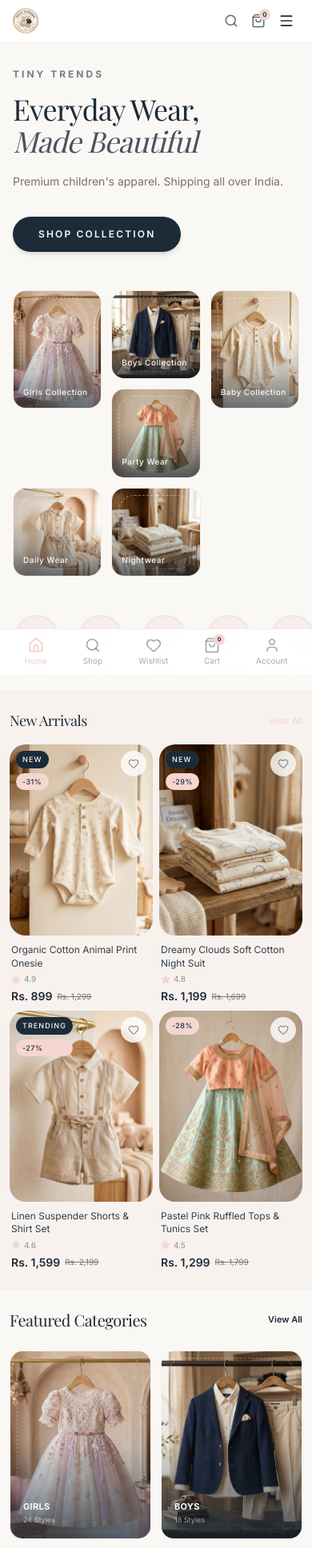
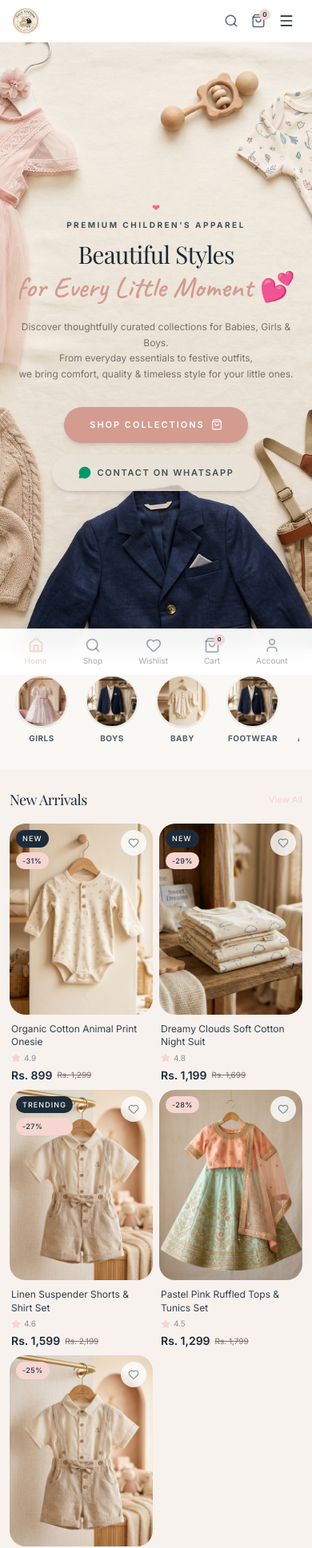
Before and after one commit to akashkuppattil-dev/Euro-Edge-, a Next.js app: page / in a window 390 px wide. Shown: the top 1936 px of the page at 80% size. Built offline with nearby package versions, Linux system fonts and the light colour scheme; a web font is replaced by a local one.

Commit message:
Implement actual image file sharing on mobile via Web Share API, fix category chips below hero, and align grids

```diff
--- a/app/globals.css
+++ b/app/globals.css
@@ -43,6 +43,7 @@
 @theme inline {
   --font-sans: var(--font-inter), 'Inter', sans-serif;
   --font-serif: var(--font-playfair), 'Playfair Display', 'Georgia', serif;
+  --font-script: var(--font-caveat), 'Caveat', cursive;
   --font-mono: 'Geist Mono', 'Geist Mono Fallback';
   --color-background: var(--background);
   --color-foreground: var(--foreground);
--- a/app/product/[slug]/page.tsx
+++ b/app/product/[slug]/page.tsx
@@ -47,7 +47,7 @@ export default function ProductDetailPage({ params }: { params: any }) {
     ((product.originalPrice - product.price) / product.originalPrice) * 100
   )
 
-  const handleWhatsAppOrder = () => {
+  const handleWhatsAppOrder = async () => {
     if (!selectedSize) {
       alert("Please select a size first.")
       return
@@ -64,7 +64,33 @@ I'm interested in the following product:
 
 Please let me know its availability.`
 
-    const encoded = encodeURIComponent(message)
+    // Attempt to share the actual image file using the Web Share API (supported on mobile browsers)
+    if (typeof navigator !== "undefined" && navigator.share && navigator.canShare) {
+      try {
+        const response = await fetch(product.image)
+        const blob = await response.blob()
+        const file = new File([blob], `${product.slug}.png`, { type: blob.type })
+
+        if (navigator.canShare({ files: [file] })) {
+          await navigator.share({
+            files: [file],
+            title: product.name,
+            text: message,
+          })
+          return
+        }
+      } catch (err) {
+        console.error("Web Share failed, falling back to URL link:", err)
+      }
+    }
+
+    // Fallback for desktop or unsupported browsers (wa.me text link with rich preview URL fallback)
+    const fallbackMessage = `${message}
+
+• Product Image: ${window.location.origin}${product.image}
+• Product Link: ${window.location.href}`
+
+    const encoded = encodeURIComponent(fallbackMessage)
     const url = `https://wa.me/918129780324?text=${encoded}`
     window.open(url, "_blank")
   }
--- a/components/best-sellers.tsx
+++ b/components/best-sellers.tsx
@@ -4,7 +4,7 @@ import Link from "next/link"
 
 export function BestSellers() {
   // Pull products marked as Best Seller, Premium, or Festive
-  const bestSellers = allProducts.filter((p) => p.badge === "Best Seller" || p.badge === "Premium" || p.badge === "Festive" || p.id === "1" || p.id === "2" || p.id === "8").slice(0, 5)
+  const bestSellers = allProducts.filter((p) => p.badge === "Best Seller" || p.badge === "Premium" || p.badge === "Festive" || p.id === "1" || p.id === "2" || p.id === "8" || p.id === "6").slice(0, 5)
 
   return (
     <section className="py-6 md:py-16 lg:py-24 px-3 md:px-12">
--- a/components/category-chips.tsx
+++ b/components/category-chips.tsx
@@ -1,52 +1,49 @@
 "use client"
 
 import Link from "next/link"
+import Image from "next/image"
 
 const categories = [
-  { label: "Girls Collection", short: "GC", href: "/shop?category=girls+collection" },
-  { label: "Boys Collection", short: "BC", href: "/shop?category=boys+collection" },
-  { label: "Baby Collection", short: "Baby", href: "/shop?category=baby+collection" },
-  { label: "Footwear", short: "FW", href: "/shop?category=footwear" },
-  { label: "Accessories", short: "AC", href: "/shop?category=accessories" },
-  { label: "Toys", short: "TY", href: "/shop?category=toys" },
+  { label: "Girls", image: "/images/product-1.png", href: "/shop?category=girls+collection" },
+  { label: "Boys", image: "/images/product-2.png", href: "/shop?category=boys+collection" },
+  { label: "Baby", image: "/images/product-4.png", href: "/shop?category=baby+collection" },
+  { label: "Footwear", image: "/images/product-2.png", href: "/shop?category=footwear" },
+  { label: "Accessories", image: "/images/product-5.png", href: "/shop?category=accessories" },
+  { label: "Toys", image: "/images/product-6.png", href: "/shop?category=toys" },
 ]
 
 export function CategoryChips() {
   return (
-    <section className="py-4 md:py-8 md:px-12">
+    <section className="py-6 md:py-10 px-4 md:px-12 bg-background border-b border-border/20">
       <div className="max-w-7xl mx-auto">
-        {/* Mobile - Horizontal scroll with icon circles */}
-        <div className="md:hidden">
-          <div className="flex gap-5 overflow-x-auto scrollbar-hide pb-1 px-4">
-            {categories.map((cat) => (
-              <Link
-                key={cat.label}
-                href={cat.href}
-                className="flex flex-col items-center gap-1.5 flex-shrink-0 group"
-              >
-                <div className="w-14 h-14 rounded-full bg-secondary border-2 border-border/50 flex items-center justify-center text-xs font-serif font-bold text-accent group-hover:bg-accent/10 group-hover:border-accent/40 transition-all duration-200">
-                  {cat.short}
-                </div>
-                <span className="text-[10px] font-sans text-foreground/60 text-center w-[60px] leading-tight line-clamp-2">
-                  {cat.label.replace(" Collection", "")}
-                </span>
-              </Link>
-            ))}
-          </div>
-        </div>
 
-        {/* Desktop - Pill chips */}
-        <div className="hidden md:flex flex-wrap items-center justify-center gap-3">
+        {/* Horizontal scroll on mobile, flex grid on desktop */}
+        <div className="flex md:flex-wrap items-center justify-start md:justify-center gap-6 md:gap-8 overflow-x-auto scrollbar-hide py-2 px-1 md:overflow-visible md:py-0 md:px-0">
           {categories.map((cat) => (
             <Link
               key={cat.label}
               href={cat.href}
-              className="px-5 py-2.5 border border-border rounded-full text-xs tracking-[0.1em] uppercase text-foreground/70 hover:bg-primary hover:text-primary-foreground hover:border-primary transition-all duration-300 font-sans"
+              className="flex flex-col items-center flex-shrink-0 group text-center cursor-pointer select-none"
             >
-              {cat.label}
+              {/* Circle Image Wrapper */}
+              <div className="relative w-16 h-16 md:w-24 md:h-24 rounded-full overflow-hidden border border-border/60 group-hover:border-accent shadow-sm group-hover:shadow-md transition-all duration-300">
+                <Image
+                  src={cat.image}
+                  alt={cat.label}
+                  fill
+                  className="object-cover object-top transition-transform duration-500 group-hover:scale-105"
+                  sizes="(max-width: 768px) 64px, 96px"
+                />
+              </div>
+
+              {/* Label below */}
+              <span className="mt-2 text-[10px] md:text-[11px] tracking-wider font-sans font-bold text-foreground/75 uppercase group-hover:text-accent-foreground transition-colors leading-tight">
+                {cat.label}
+              </span>
             </Link>
           ))}
         </div>
+
       </div>
     </section>
   )
--- a/components/featured-categories.tsx
+++ b/components/featured-categories.tsx
@@ -1,114 +1,79 @@
 import Image from "next/image"
 import Link from "next/link"
-import { ArrowRight } from "lucide-react"
 
 const categories = [
   {
     title: "Girls Collection",
     image: "/images/product-1.png",
     href: "/shop?category=girls+collection",
-    count: "24 Styles",
   },
   {
     title: "Boys Collection",
     image: "/images/product-2.png",
     href: "/shop?category=boys+collection",
-    count: "18 Styles",
   },
   {
     title: "Baby Collection",
     image: "/images/product-4.png",
     href: "/shop?category=baby+collection",
-    count: "16 Styles",
   },
   {
-    title: "Baby Footwear",
+    title: "Footwear",
     image: "/images/product-2.png",
     href: "/shop?category=footwear",
-    count: "8 Styles",
   },
   {
-    title: "Baby Accessories",
+    title: "Accessories",
     image: "/images/product-5.png",
     href: "/shop?category=accessories",
-    count: "12 Styles",
   },
   {
-    title: "Toys & Soft Play",
+    title: "Toys",
     image: "/images/product-6.png",
     href: "/shop?category=toys",
-    count: "10 Styles",
   },
 ]
 
 export function FeaturedCategories() {
   return (
-    <section className="py-6 md:py-16 lg:py-24 px-3 md:px-12 bg-background">
+    <section className="py-12 md:py-20 px-4 md:px-12 bg-background border-b border-border/30">
       <div className="max-w-7xl mx-auto">
         {/* Header */}
-        <div className="flex items-center justify-between mb-6 md:mb-12 md:justify-center md:flex-col md:text-center">
-          <h2 className="font-serif text-xl md:text-3xl lg:text-5xl text-foreground tracking-tight">
-            Featured Categories
+        <div className="text-center mb-8 md:mb-12">
+          <span className="text-xs tracking-[0.25em] uppercase text-accent-foreground/60 font-sans font-bold">
+            Explore
+          </span>
+          <h2 className="font-serif text-2xl md:text-3xl lg:text-4xl mt-3 text-foreground tracking-tight">
+            Shop by Category
           </h2>
-          <Link href="/shop" className="text-[11px] text-accent-foreground font-sans font-semibold md:hidden">
-            View All
-          </Link>
-          <p className="hidden md:block mt-3 text-muted-foreground text-sm font-sans">
-            Shop premium handpicked collections for your little ones
+          <p className="mt-2 text-muted-foreground text-xs md:text-sm font-sans">
+            Find the perfect styles across our collections
           </p>
         </div>
 
-        {/* Mobile - 2 column grid */}
-        <div className="md:hidden grid grid-cols-2 gap-3">
+        {/* Circular Chips - Scrollable on mobile, grid of 6 on desktop */}
+        <div className="flex md:grid md:grid-cols-6 items-center md:justify-items-center gap-6 overflow-x-auto scrollbar-hide py-4 px-2 md:overflow-visible md:py-0 md:px-0">
           {categories.map((cat) => (
-            <Link key={cat.title} href={cat.href} className="group relative rounded-2xl overflow-hidden aspect-[3/4] border border-border/30">
-              <Image
-                src={cat.image}
-                alt={cat.title}
-                fill
-                className="object-cover transition-transform duration-500 group-active:scale-105"
-                sizes="50vw"
-              />
-              <div className="absolute inset-2 border border-dashed border-white/30 rounded-xl pointer-events-none" />
-              <div className="absolute inset-0 bg-gradient-to-t from-primary/70 via-primary/10 to-transparent" />
-              <div className="absolute bottom-0 left-0 right-0 p-4">
-                <h3 className="text-[11px] font-sans font-bold text-primary-foreground tracking-wide uppercase">
-                  {cat.title.replace(" Collection", "")}
-                </h3>
-                <p className="text-[9px] text-primary-foreground/60 font-sans mt-0.5">
-                  {cat.count}
-                </p>
+            <Link
+              key={cat.title}
+              href={cat.href}
+              className="group flex flex-col items-center flex-shrink-0 text-center cursor-pointer select-none"
+            >
+              {/* Circle Image Wrapper */}
+              <div className="relative w-24 h-24 md:w-32 md:h-32 rounded-full overflow-hidden border border-border/60 hover:border-accent shadow-sm hover:shadow-md transition-all duration-300">
+                <Image
+                  src={cat.image}
+                  alt={cat.title}
+                  fill
+                  className="object-cover object-top transition-transform duration-500 group-hover:scale-105"
+                  sizes="(max-width: 768px) 96px, 128px"
+                />
               </div>
-            </Link>
-          ))}
-        </div>
 
-        {/* Desktop - 3 column grid */}
-        <div className="hidden md:grid grid-cols-3 gap-6">
-          {categories.map((cat) => (
-            <Link key={cat.title} href={cat.href} className="group relative rounded-2xl overflow-hidden aspect-[3/4] border border-border/30 shadow-sm hover:shadow-md transition-all duration-300">
-              <Image
-                src={cat.image}
-                alt={cat.title}
-                fill
-                className="object-cover transition-transform duration-700 group-hover:scale-103"
-                sizes="33vw"
-              />
-              <div className="absolute inset-3 border border-dashed border-white/20 rounded-xl group-hover:border-accent/40 transition-colors pointer-events-none" />
-              <div className="absolute inset-0 bg-gradient-to-t from-primary/60 via-transparent to-transparent" />
-              <div className="absolute bottom-0 left-0 right-0 p-6 flex items-end justify-between">
-                <div>
-                  <p className="text-[10px] tracking-[0.2em] uppercase text-primary-foreground/60 font-sans">
-                    {cat.count}
-                  </p>
-                  <h3 className="font-serif text-xl text-primary-foreground mt-1">
-                    {cat.title}
-                  </h3>
-                </div>
-                <div className="w-9 h-9 bg-primary-foreground/10 backdrop-blur-sm rounded-full flex items-center justify-center opacity-0 group-hover:opacity-100 transition-all duration-300">
-                  <ArrowRight className="w-4 h-4 text-primary-foreground" />
-                </div>
-              </div>
+              {/* Category Name Label below */}
+              <span className="mt-3 text-[11px] md:text-xs tracking-wider font-sans font-bold text-foreground/75 uppercase group-hover:text-accent-foreground transition-colors max-w-[100px] leading-tight">
+                {cat.title.replace(" Collection", "")}
+              </span>
             </Link>
           ))}
         </div>
--- a/components/hero-section.tsx
+++ b/components/hero-section.tsx
@@ -2,116 +2,72 @@
 
 import Link from "next/link"
 import Image from "next/image"
-import { Check, MessageCircle } from "lucide-react"
-
-const collageCards = [
-  {
-    label: "Girls Collection",
-    image: "/images/product-1.png",
-    aspect: "aspect-[3/4]",
-    gridSpan: "col-span-1 row-span-2",
-    href: "/shop?category=girls+collection"
-  },
-  {
-    label: "Boys Collection",
-    image: "/images/product-2.png",
-    aspect: "aspect-square",
-    gridSpan: "col-span-1",
-    href: "/shop?category=boys+collection"
-  },
-  {
-    label: "Baby Collection",
-    image: "/images/product-4.png",
-    aspect: "aspect-[3/4]",
-    gridSpan: "col-span-1 row-span-2",
-    href: "/shop?category=baby+collection"
-  },
-  {
-    label: "Party Wear",
-    image: "/images/product-3.png",
-    aspect: "aspect-square",
-    gridSpan: "col-span-1",
-    href: "/shop?category=girls+collection"
-  },
-  {
-    label: "Daily Wear",
-    image: "/images/product-6.png",
-    aspect: "aspect-square",
-    gridSpan: "col-span-1",
-    href: "/shop?category=girls+collection"
-  },
-  {
-    label: "Nightwear",
-    image: "/images/product-5.png",
-    aspect: "aspect-square",
-    gridSpan: "col-span-1",
-    href: "/shop?category=girls+collection"
-  }
-]
+import { ShoppingBag, MessageCircle, Crown, Cloud, Tag, Sparkles } from "lucide-react"
 
 export function HeroSection() {
   return (
-    <section className="relative w-full overflow-hidden bg-background py-8 md:py-16 lg:py-24 px-4 sm:px-6 md:px-12">
-      <div className="max-w-7xl mx-auto grid grid-cols-1 lg:grid-cols-12 gap-12 lg:gap-8 items-center">
+    <section className="relative w-full overflow-hidden min-h-[90vh] md:min-h-[95vh] flex items-center justify-center py-16 px-4 bg-background">
 
-        {/* Left Side: Copy */}
-        <div className="lg:col-span-5 flex flex-col justify-center text-left">
-          <span className="text-xs md:text-sm tracking-[0.25em] uppercase text-accent-foreground/60 font-sans font-bold">
-            Tiny Trends
+      {/* Background Image: Mockup Flat-lay (no baked-in text) */}
+      <div className="absolute inset-0 select-none">
+        <Image
+          src="/images/hero-flatlay-blank.png"
+          alt="Tiny Trends Premium Children's Apparel Flat-lay"
+          fill
+          className="object-cover object-center"
+          priority
+          sizes="100vw"
+        />
+      </div>
+
+      {/* Center Container: Renders text and buttons directly on top of the background flatlay */}
+      <div className="relative z-10 w-full max-w-2xl text-center flex flex-col items-center">
+
+        {/* Heart + Tagline */}
+        <div className="flex flex-col items-center gap-1.5 mb-3">
+          <span className="text-rose-400 text-xs">❤</span>
+          <span className="text-[10px] md:text-xs tracking-[0.25em] uppercase text-accent-foreground/80 font-sans font-bold">
+            Premium Children's Apparel
           </span>
-          <h1 className="font-serif text-4xl sm:text-5xl lg:text-6xl text-foreground mt-4 leading-[1.1] tracking-tight">
-            Everyday Wear, <br />
-            <span className="italic text-accent-foreground/80">Made Beautiful</span>
-          </h1>
-          <p className="mt-5 text-muted-foreground text-sm md:text-base font-sans leading-relaxed">
-            Premium children's apparel. Shipping all over India.
-          </p>
-
-          {/* Action Buttons */}
-          <div className="flex flex-wrap items-center gap-3.5 mt-8">
-            <Link
-              href="/shop"
-              className="px-8 py-3.5 bg-primary text-primary-foreground text-xs tracking-[0.18em] uppercase font-sans font-semibold rounded-full hover:bg-primary/95 transition-all shadow-md hover:shadow-lg active:scale-95"
-            >
-              Shop Collection
-            </Link>
-          </div>
         </div>
 
-        {/* Right Side: Boutique Collage Layout */}
-        <div className="lg:col-span-7 w-full">
-          <div className="grid grid-cols-3 gap-3 md:gap-4 select-none">
-            {collageCards.map((card, idx) => (
-              <Link
-                key={idx}
-                href={card.href}
-                className={`group relative rounded-2xl overflow-hidden bg-secondary/30 border border-border/40 hover:border-accent/80 transition-all duration-300 ${card.gridSpan} ${card.aspect}`}
-              >
-                {/* Image underlay */}
-                <Image
-                  src={card.image}
-                  alt={card.label}
-                  fill
-                  className="object-cover object-top transition-transform duration-700 group-hover:scale-105"
-                  sizes="(max-width: 1024px) 30vw, 20vw"
-                  priority={idx < 3}
-                />
+        {/* Heading with Cursive Script Accent */}
+        <h1 className="font-serif text-3xl sm:text-4xl md:text-5xl text-[#1c2b38] leading-[1.15] tracking-tight font-normal">
+          Beautiful Styles <br />
+          <span className="font-script text-4xl sm:text-5xl md:text-[54px] text-[#d49b91] block mt-1 tracking-normal font-semibold">
+            for Every Little Moment 💕
+          </span>
+        </h1>
 
-                {/* Dashed placeholder border overlay representing upload area/styling details */}
-                <div className="absolute inset-2 border border-dashed border-white/40 rounded-xl group-hover:border-accent/70 transition-colors pointer-events-none" />
+        {/* Subtitle */}
+        <p className="mt-5 text-muted-foreground text-xs md:text-sm font-sans leading-relaxed max-w-lg">
+          Discover thoughtfully curated collections for Babies, Girls & Boys.<br />
+          From everyday essentials to festive outfits,<br />
+          we bring comfort, quality & timeless style for your little ones.
+        </p>
 
-                {/* Bottom label banner */}
-                <div className="absolute inset-x-0 bottom-0 bg-gradient-to-t from-primary/60 via-primary/20 to-transparent p-3 md:p-4 flex flex-col justify-end h-[60%]">
-                  <span className="text-[10px] md:text-xs tracking-wider font-sans font-medium text-white/95 truncate">
-                    {card.label}
-                  </span>
-                </div>
-              </Link>
-            ))}
-          </div>
+        {/* Action Buttons */}
+        <div className="flex flex-wrap items-center justify-center gap-3.5 mt-8 w-full">
+          <Link
+            href="/shop"
+            className="inline-flex items-center justify-center gap-2 px-8 py-3.5 bg-[#d49b91] hover:bg-[#c3897f] text-white text-[11px] tracking-[0.18em] uppercase font-sans font-semibold rounded-full transition-all shadow-md active:scale-95"
+          >
+            <span>Shop Collections</span>
+            <ShoppingBag className="w-3.5 h-3.5" />
+          </Link>
+          <a
+            href="https://wa.me/918129780324?text=Hi%20Tiny%20Trends%2C%20I%27d%20like%20to%20enquire%20about%20your%20apparel%20collections."
+            target="_blank"
+            rel="noopener noreferrer"
+            className="inline-flex items-center justify-center gap-2 px-8 py-3.5 bg-[#eae3d9]/80 hover:bg-[#ded5c7] border border-border/80 text-foreground/80 text-[11px] tracking-[0.15em] uppercase font-sans font-semibold rounded-full transition-all shadow-md active:scale-95"
+          >
+            <MessageCircle className="w-4 h-4 text-emerald-600 fill-current" />
+            <span>Contact on WhatsApp</span>
+          </a>
         </div>
 
       </div>
+
     </section>
   )
 }
--- a/components/new-arrivals.tsx
+++ b/components/new-arrivals.tsx
@@ -4,7 +4,7 @@ import Link from "next/link"
 
 export function NewArrivals() {
   // Display products marked as New or a slice of first few items
-  const newArrivals = allProducts.filter((p) => p.badge === "New" || p.id === "4" || p.id === "5" || p.id === "7" || p.id === "6").slice(0, 5)
+  const newArrivals = allProducts.filter((p) => p.badge === "New" || p.id === "4" || p.id === "5" || p.id === "7" || p.id === "6" || p.id === "8").slice(0, 5)
 
   return (
     <section className="py-6 md:py-16 lg:py-24 px-3 md:px-12 bg-secondary/50">
```
Also changed, not shown: app/layout.tsx (+7 -2 lines), public/images/hero-flatlay-blank.png (added), public/images/hero-flatlay.jpg (added).
